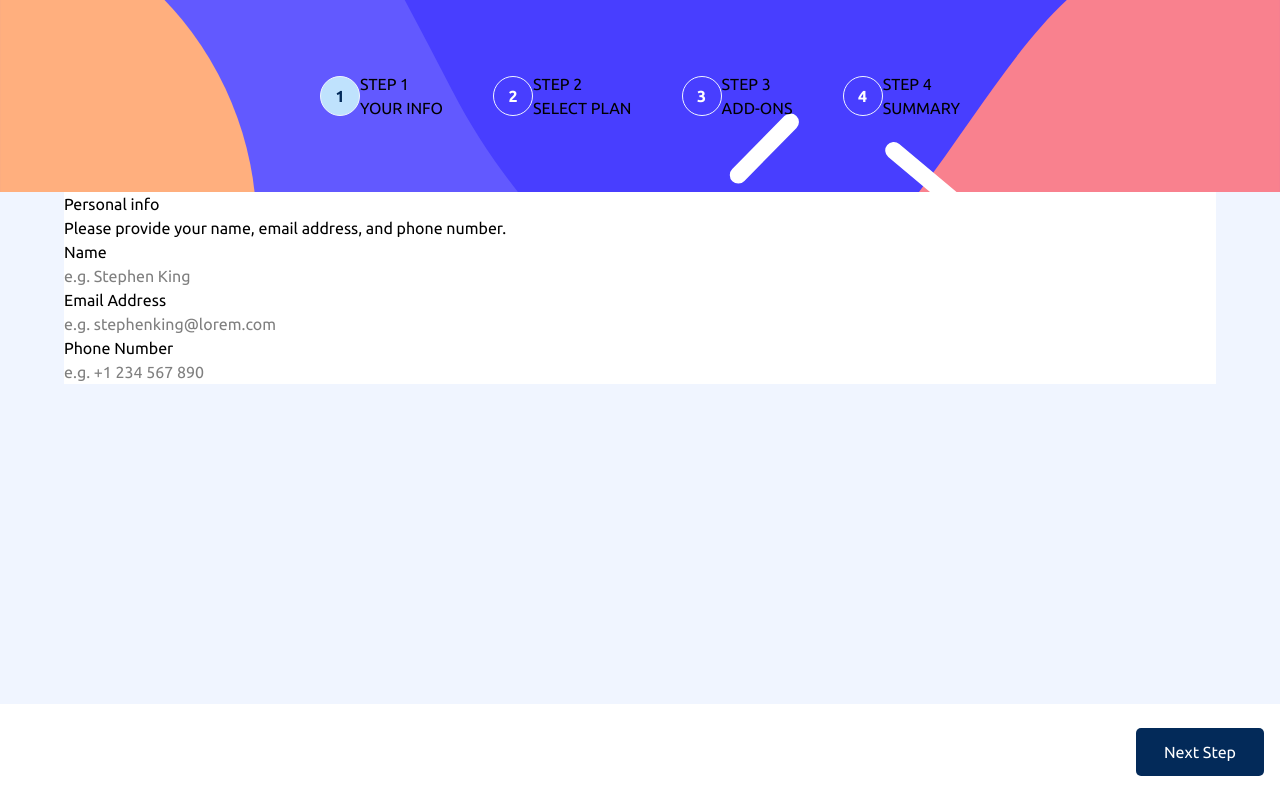
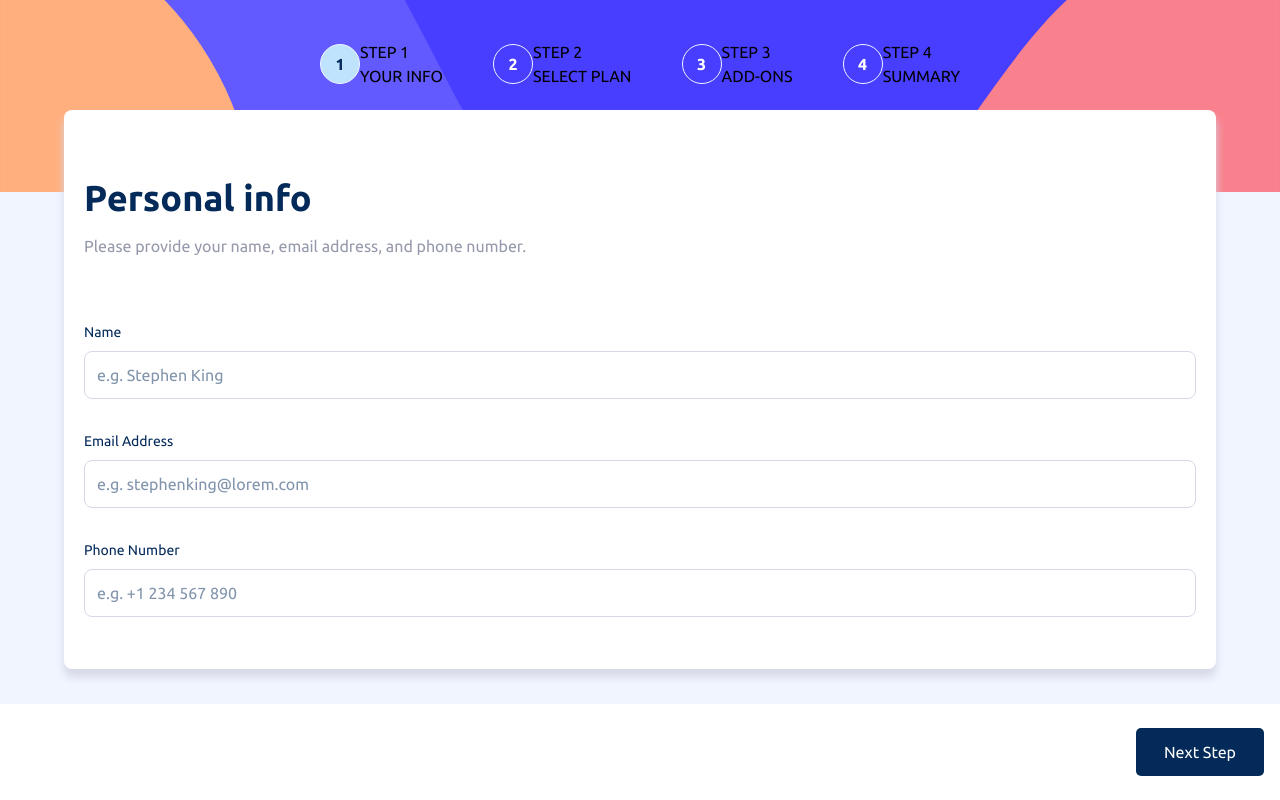
Before and after one commit to DeeNue36/React-Multi-Step-Form, a React (Vite) app: page / in a window 1280 px wide. Built offline with nearby package versions, Linux system fonts and the light colour scheme.

Commit message:
refactored css styling for easier maintenance

```diff
--- a/src/App.css
+++ b/src/App.css
@@ -43,11 +43,13 @@
   --color-shine: #ffffff48;
   /** typography */
   --font-family-ubuntu: Ubuntu, sans-serif;
-  --text-size: 0.875rem;
+  --text-small-size: 0.875rem;
   --font-weight-light: 300;
   --font-weight-regular: 400;
   --font-weight-medium: 500;
   --font-weight-bold: 700;
+  /** shadow */
+  --shadow-form: 0rem 0.5rem 0.5rem 0rem var(--color-neutral-transparent-purple);
 
   /** background images */
   --background-image-mobile: url('../public/Images/bg-sidebar-mobile.svg');
@@ -60,7 +62,7 @@
     @apply bg-neutral-transparent-blue min-h-screen font-family-ubuntu overflow-x-hidden;
   }
 
-  button {
+  button, input {
     @apply cursor-pointer font-family-ubuntu;
   }
 }
@@ -81,25 +83,25 @@
     @apply min-h-screen min-w-screen;
   }
 
-  /** progress section */
+  /** Progress Section */
   .progress-section {
     @apply bg-mobile h-48 w-full bg-no-repeat bg-cover bg-center flex justify-center;
+  }
 
-    & .progress-section-mobile {
-      @apply flex justify-between items-center w-1/2;
+  .progress-section-mobile {
+    @apply flex justify-between items-center w-1/2 mbe-16;
+  }
 
-      & .progress-circle {
-        @apply xl:flex xl:items-center;
+  .progress-circle {
+    @apply xl:flex xl:items-center;
+  }
 
-        & .step-number {
-          @apply border rounded-[50%] w-10 h-10 border-neutral-transparent-blue text-neutral-white flex justify-center items-center font-bold hover:cursor-pointer;
-        }
+  .step-number {
+    @apply border rounded-[50%] w-10 h-10 border-neutral-transparent-blue text-neutral-white flex justify-center items-center font-bold hover:cursor-pointer;
+  }
 
-        & .user-info-step {
-          @apply hidden xl:flex xl:flex-col xl:items-start xl:uppercase;
-        }
-      }
-    }
+  .user-info-step {
+    @apply hidden xl:flex xl:flex-col xl:items-start xl:uppercase;
   }
 
   /** Reusable/Repeated Styles */
@@ -107,20 +109,57 @@
     @apply bg-primary-dark-blue text-neutral-white w-32 h-12 hover:bg-dark-blue-hover rounded-[0.3125rem];
   }
 
-  /** form section */
+  .submit-form {
+    @apply w-full flex justify-end py-6 px-4 bg-neutral-white;
+  }
+
+  /** Form Section */
   .form-main-section {
-    @apply  w-full h-[calc(100svh-12rem)];
+    @apply w-full h-[calc(100svh-12rem)];
+  }
 
-    & .personal-info-form {
-      @apply h-full flex flex-col justify-between items-center;
+  .personal-info-form {
+    @apply h-full flex flex-col justify-between items-center;
+  }
 
-      & .personal-info-form-mobile {
-        @apply bg-neutral-white w-[90%] flex flex-col;
-      }
+  .personal-info-form-mobile {
+    @apply bg-neutral-white w-[90vw] flex flex-col py-5 px-5 rounded-lg -mbs-20.5 shadow-(--shadow-form);
+  }
 
-      & .submit-form {
-        @apply w-full flex justify-end py-6 px-4 bg-neutral-white;
-      }
+  .form-header {
+    @apply mt-12;
+
+    & h1 {
+      @apply mb-4 text-4xl text-primary-dark-blue font-bold;
+    }
+
+    & p {
+      @apply text-neutral-dark-grey;
     }
   }
+
+  .form-body {
+    @apply mbs-16;
+  }
+
+  /** Input */
+  .input-container {
+    @apply flex flex-col mbe-8;
+  }
+
+  .label-and-error {
+    @apply flex justify-between;
+
+    & label {
+      @apply capitalize text-primary-dark-blue text-small-size mbe-2;
+    }
+  }
+
+  .error-message {
+    @apply text-primary-bright-red text-[0.75rem] text-end font-regular;
+  }
+
+  .input-container input {
+    @apply text-primary-dark-blue w-full h-12 rounded-lg border border-neutral-transparent-purple outline-none px-3 text-[1rem] hover:border-primary-purple-medium hover:border-[0.0938rem] focus:border-primary-purple-medium focus:border-[0.0938rem] focus-visible:border-primary-purple-medium focus-visible:border-[0.0938rem];
+  }
 }
```
